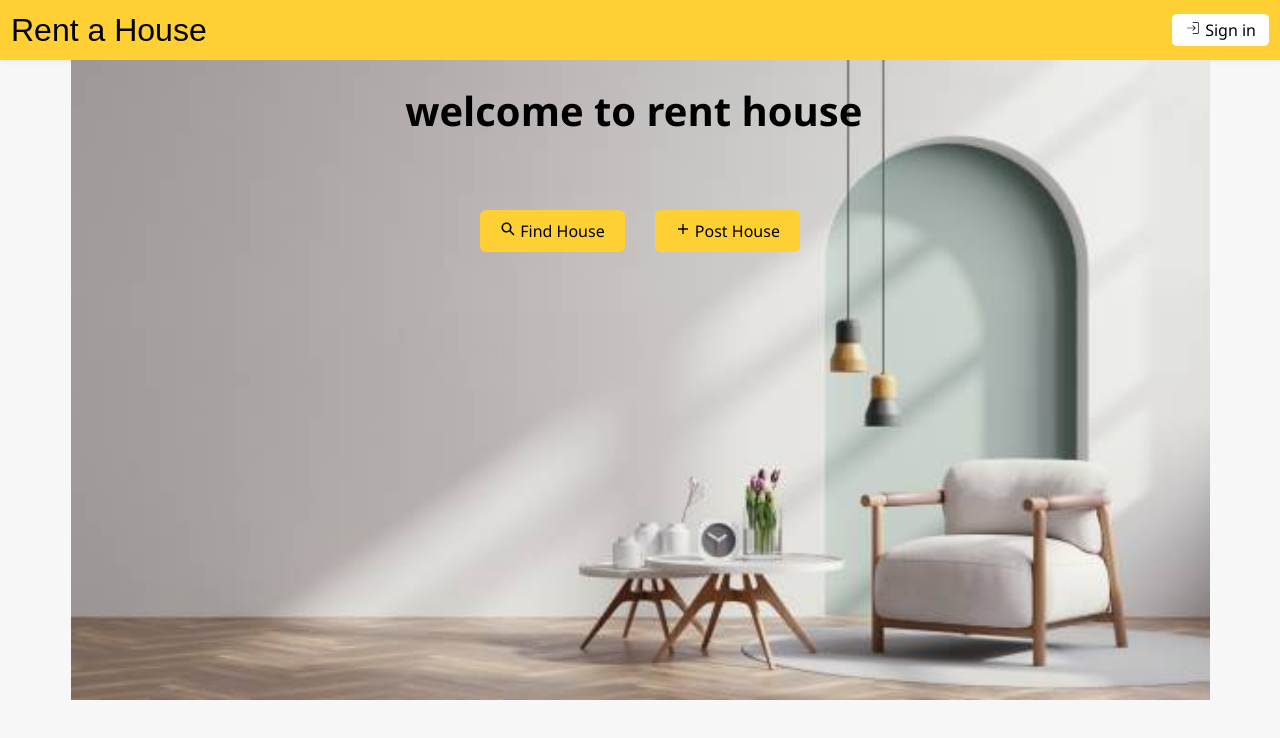
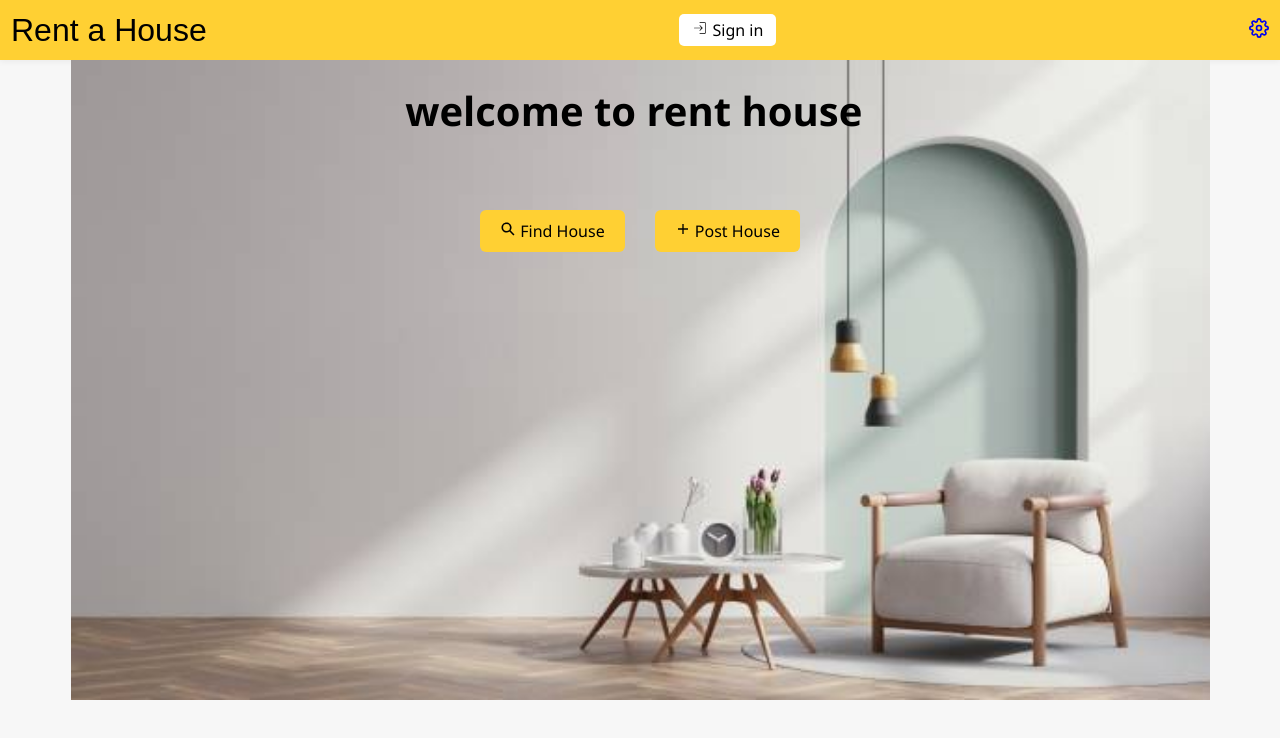
Before and after one commit to saiganesh-pitta/house-rental-frontend, a React (Vite) app: page / in a window 1280 px wide. Shown: the top 738 px of the page. Built offline with nearby package versions, Linux system fonts and the light colour scheme; no server answers; a web font is replaced by a local one.

Commit message:
Update Nav.jsx

```diff
--- a/src/Components/Nav.jsx
+++ b/src/Components/Nav.jsx
@@ -19,13 +19,16 @@ const Navbar = () => {
         <h1 className="bowlby-one-sc-regular" >Rent a House</h1>
       </div>
       </NavLink>
-      {logData.isLoggedIn ? <NavLink to="/settings" id="fnt" >
+      {logData.isLoggedIn ? <NavLink to="/" id="fnt" >
           { logData.user && <div className="profile" >
-            <p>{logData.user.fullName}</p> <FiSettings className="accicon" /> </div>} </NavLink> : <NavLink to="/details/login" id="fnt" >
+            <p>{logData.user.fullName}</p> </div>} </NavLink> : <NavLink to="/details/login" id="fnt" >
       <div className="sign-in">
            <p><CiLogin/> Sign in</p>
       </div>
       </NavLink>}
+         <NavLink to="/settings" id="fnt" >
+               <FiSettings className="accicon" />
+         </NavLink>
     </div>
     </>
   );
```
